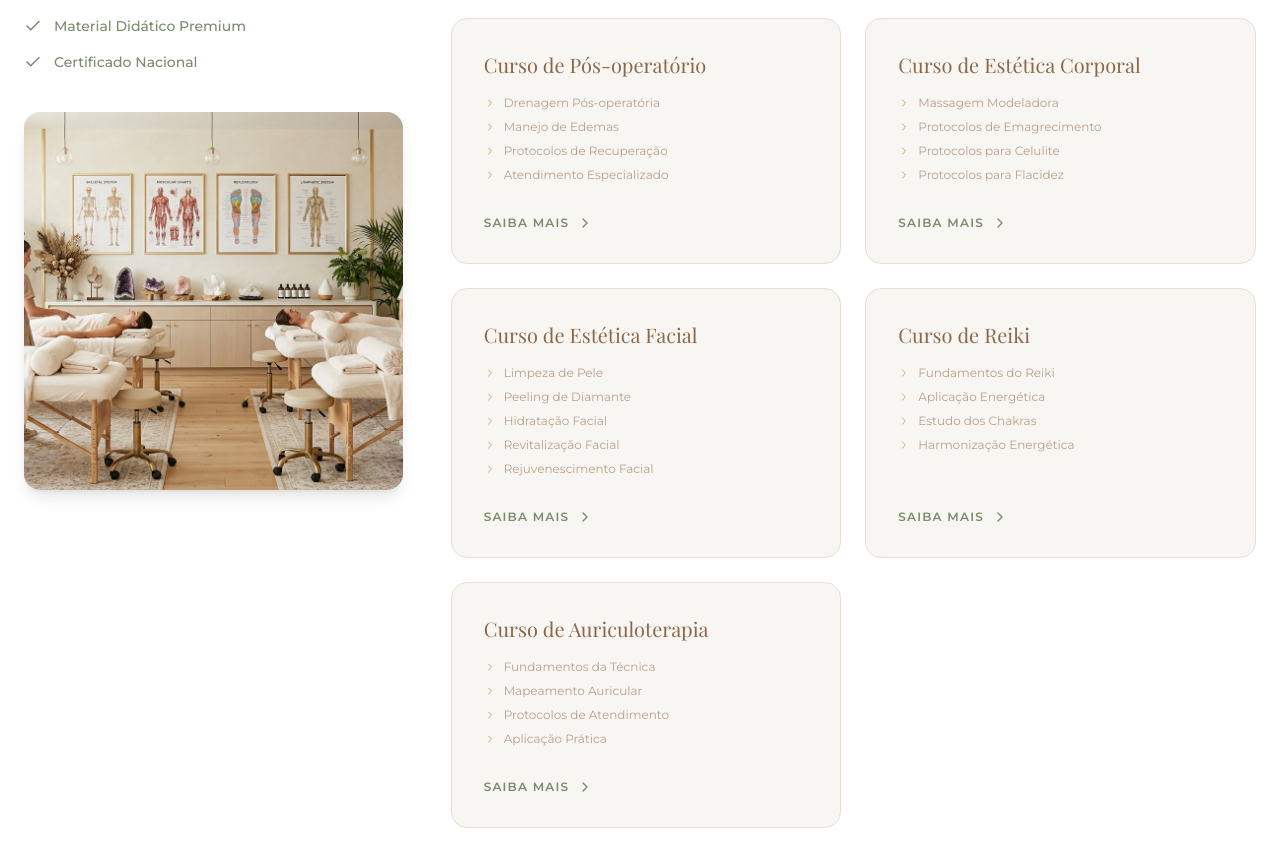
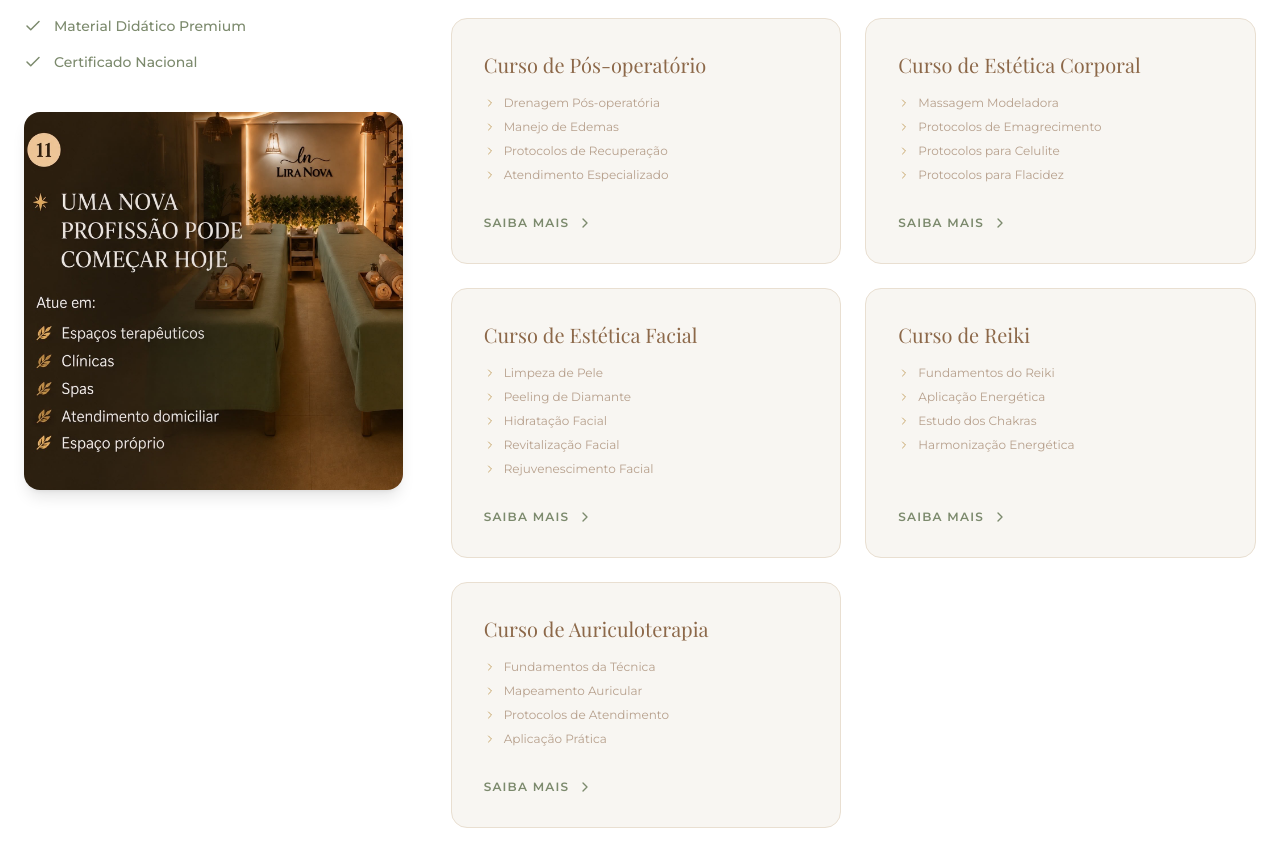
Before and after one commit to CMFA14/lira-nra-spa-website, a React (Vite) app: page / in a window 1280 px wide. Shown: the part 4917-5783 px from the top of the page. Built offline with nearby package versions, Linux system fonts and the light colour scheme; a web font is replaced by a local one.

Commit message:
feat: adicionar imagem da escola de formacao

```diff
--- a/src/App.tsx
+++ b/src/App.tsx
@@ -634,7 +634,7 @@ const Courses = ({ onCourseClick }: { onCourseClick: (course: CourseType) => voi
               </li>
             ))}
           </ul>
-          <img src="/images/holistic-training.jpg" className="rounded-2xl shadow-lg w-full aspect-square object-cover" alt="Treinamento" />
+          <img src="/images/escola-formacao.jpeg" className="rounded-2xl shadow-lg w-full aspect-square object-cover" alt="Treinamento" />
         </div>
       </div>
 
```
Also changed, not shown: public/images/escola-formacao.jpeg (added).
